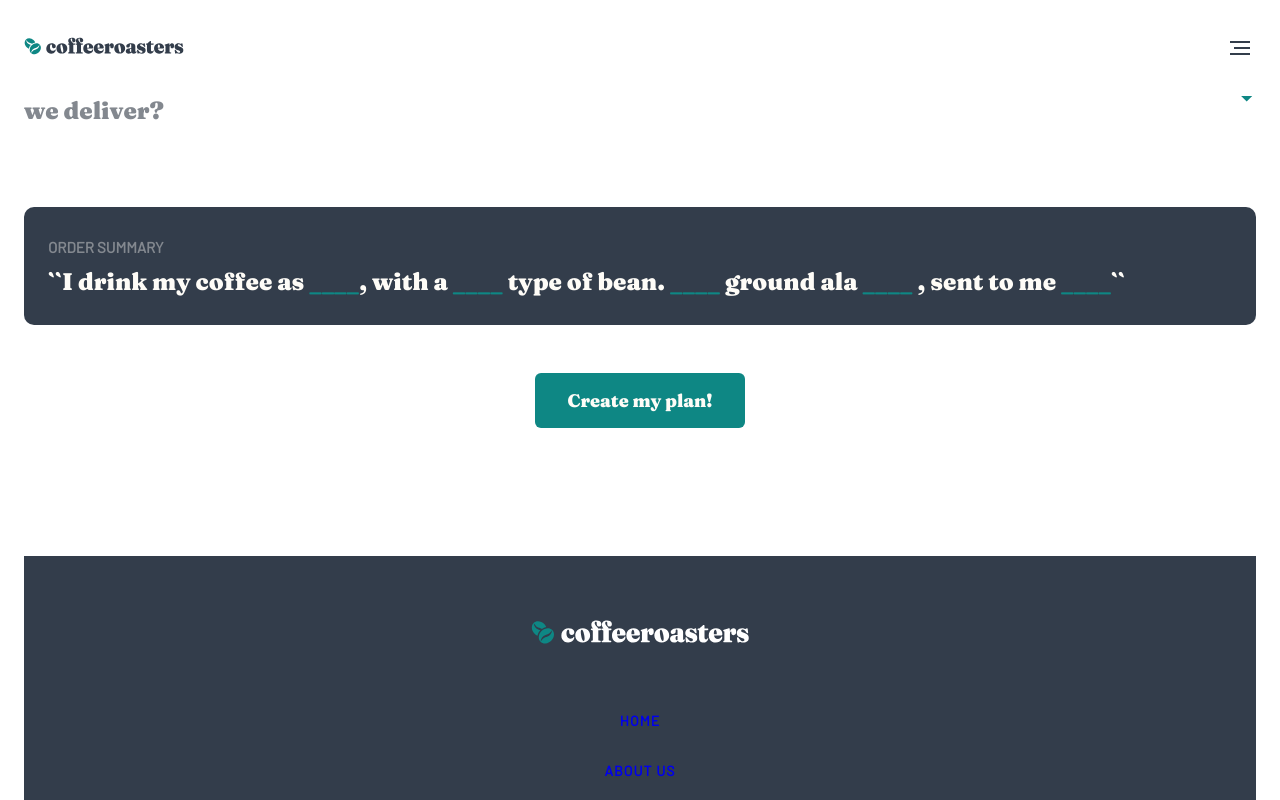
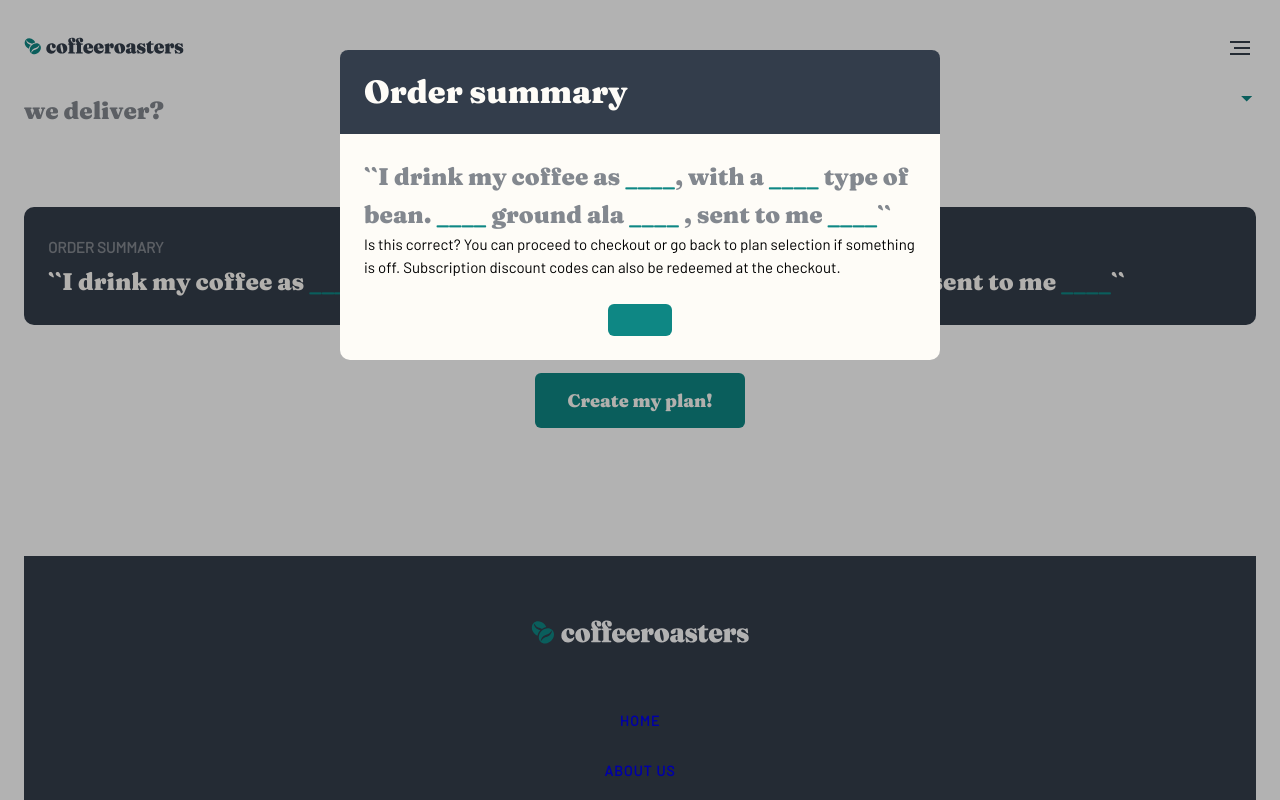
Before and after one commit to DrKlonk/fem-coffee, a Vue app: page /create-plan in a window 1280 px wide. Both pictures are taken after a click on the button "Create my plan!". Shown: the part 1749-2549 px from the top of the page. Built offline with nearby package versions, Linux system fonts and the light colour scheme.

Commit message:
modal complete texts

```diff
--- /dev/null
+++ b/src/components/ui/Modal.vue
@@ -0,0 +1,103 @@
+<template>
+  <transition name="fade">
+    <div class="modal" v-if="show" @click="closeModal()">
+      <div class="modal__backdrop" />
+
+      <div class="modal__dialog">
+        <div class="modal__header">
+          <slot name="header" />
+        </div>
+
+        <div class="modal__body">
+          <slot name="body" />
+        </div>
+
+        <div class="modal__footer">
+          <slot name="footer" />
+        </div>
+      </div>
+    </div>
+  </transition>
+</template>
+
+<script>
+export default {
+  name: "Modal",
+  data() {
+    return {
+      show: false,
+    }
+  },
+  methods: {
+    closeModal() {
+      this.show = false
+      document.querySelector("body").classList.remove("overflow-hidden")
+    },
+    openModal() {
+      this.show = true
+      document.querySelector("body").classList.add("overflow-hidden")
+    },
+  },
+}
+</script>
+
+<style lang="scss" scoped>
+.modal {
+  overflow-x: hidden;
+  overflow-y: auto;
+  position: fixed;
+  top: 0;
+  right: 0;
+  bottom: 0;
+  left: 0;
+  z-index: 9;
+  &__backdrop {
+    background-color: rgba(0, 0, 0, 0.3);
+    position: fixed;
+    top: 0;
+    right: 0;
+    bottom: 0;
+    left: 0;
+    z-index: 1;
+  }
+  &__dialog {
+    border-radius: $br-large;
+    background-color: $color-light-cream;
+    position: relative;
+    width: 600px;
+    margin: 50px auto;
+    display: flex;
+    flex-direction: column;
+    z-index: 2;
+    @media screen and (max-width: 992px) {
+      width: 90%;
+    }
+  }
+  &__header {
+    padding: 1.5rem;
+    background: $color-dark-grey-blue;
+    color: $color-light-cream;
+    border-radius: 0.5rem 0.5rem 0 0;
+  }
+  &__body {
+    padding: 1.5rem;
+    overflow: auto;
+    display: flex;
+    flex-direction: column;
+    align-items: stretch;
+  }
+  &__footer {
+    display: flex;
+    justify-content: center;
+    padding-bottom: 1.5rem;
+  }
+}
+.fade-enter-active,
+.fade-leave-active {
+  transition: opacity 0.2s;
+}
+.fade-enter,
+.fade-leave-to {
+  opacity: 0;
+}
+</style>
--- a/src/pages/create/CreatePlan.vue
+++ b/src/pages/create/CreatePlan.vue
@@ -19,22 +19,44 @@
   </section>
   <section class="order-summary">
     <h4 class="order-summary__heading">Order summary</h4>
-    <p class="order-summary__paragraph" v-html="determineOrderSummary"></p>
+    <p class="order-summary__paragraph" v-html="orderSummary"></p>
   </section>
 
   <div class="order-button">
-    <app-button @clicked="showOrderModal">
+    <app-button @clicked="$refs.orderModal.openModal()">
       Create my plan!
     </app-button>
   </div>
+
+  <Modal ref="orderModal">
+    <template v-slot:header>
+      <h3>Order summary</h3>
+    </template>
+    <template v-slot:body
+      ><p
+        class="order-summary__paragraph order-summary__paragraph--modal"
+        v-html="orderSummary"
+      ></p>
+      <p>
+        Is this correct? You can proceed to checkout or go back to plan
+        selection if something is off. Subscription discount codes can also be
+        redeemed at the checkout.
+      </p></template
+    >
+    <template v-slot:footer>
+      <AppButton @clicked="logOrder">{{ determinePrice }}</AppButton>
+    </template>
+  </Modal>
 </template>
 
 <script>
 import AppButton from "@/components/ui/AppButton.vue"
+import BigSelection from "./BigSelection.vue"
 import HeroImage from "@/components/shared/HeroImage"
+import Modal from "@/components/ui/Modal.vue"
 import Steps from "@/components/shared/Steps.vue"
 import { orderSelections } from "@/assets/js/plan.js"
-import BigSelection from "./BigSelection.vue"
+
 export default {
   data() {
     return {
@@ -46,9 +68,10 @@ export default {
         delivery: null,
       },
       localOrderSelections: orderSelections,
+      showModal: true,
     }
   },
-  components: { HeroImage, Steps, BigSelection, AppButton },
+  components: { HeroImage, Steps, BigSelection, AppButton, Modal },
   name: "CreatePlan",
   methods: {
     optionSelected(e) {
@@ -57,12 +80,12 @@ export default {
     determineDisabled(category) {
       return this.order.method === "Capsule" && category === "grind"
     },
-    showOrderModal() {
+    logOrder() {
       console.log("test")
     },
   },
   computed: {
-    determineOrderSummary() {
+    orderSummary() {
       const method = `I drink my coffee ${
         this.order.method == "Capsule" ? "using" : "as"
       } <span class="order-summary__option">${this.order.method ??
@@ -84,6 +107,9 @@ export default {
         .order.delivery ?? "____"}</span>`
 
       return `\`\`${method} ${bean} ${amount} ${grind} ${delivery}\`\``
+    },
+    checkoutCosts() {
+      return `chekcout`
     },
   },
 }
@@ -109,6 +135,9 @@ export default {
     color: $color-light-cream;
     font-family: "Fraunces";
     font-size: 1.5rem;
+    &--modal {
+      color: $color-grey;
+    }
   }
   &__option {
     color: $color-cyan;
```
